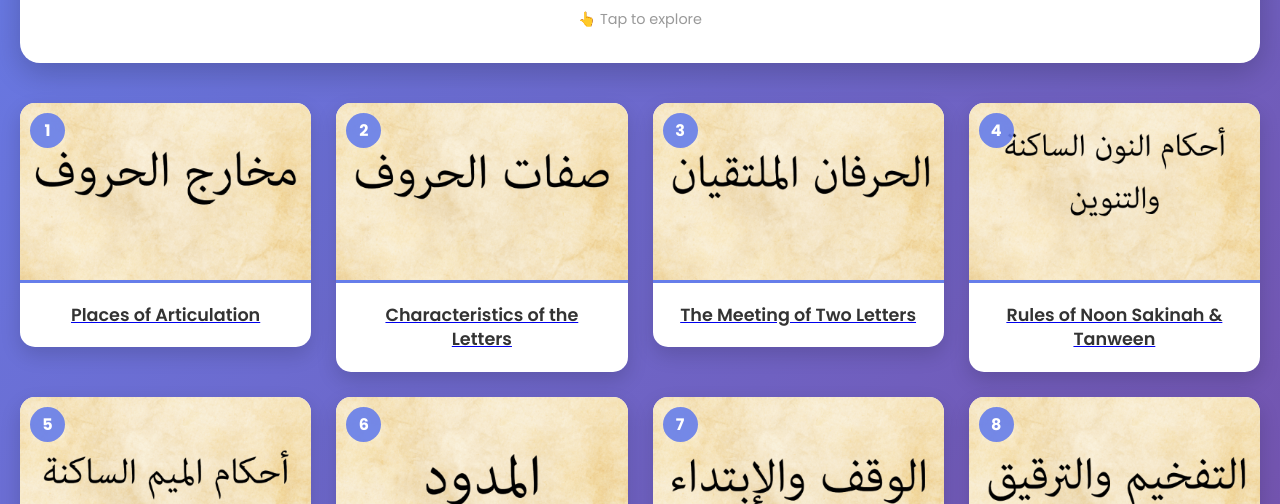
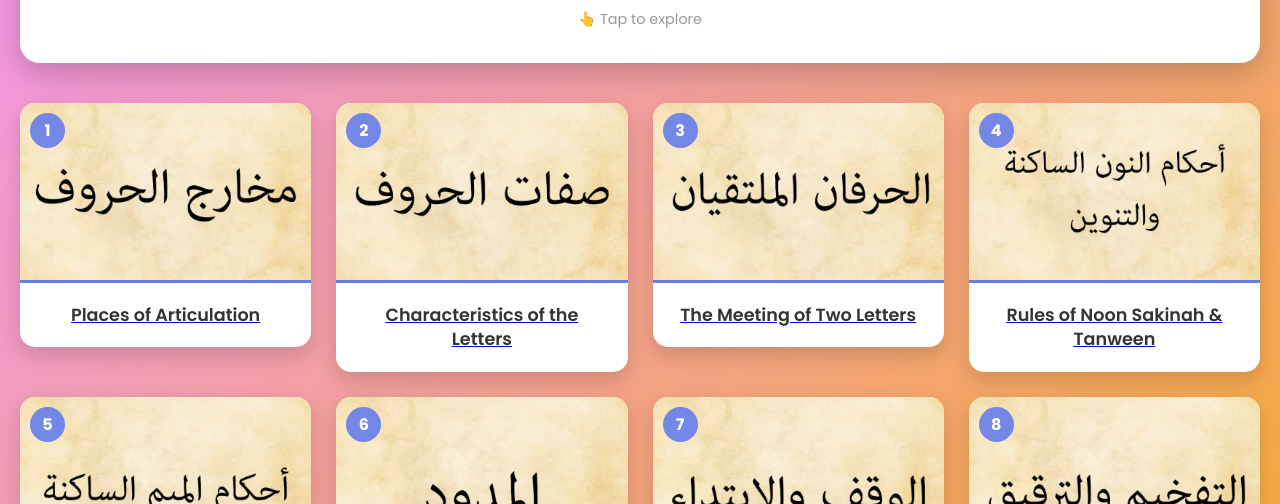
Before and after one commit to mahmoudshal84/interactivetajweedlearning, a plain HTML site: page index.html in a window 1280 px wide. Shown: the part 296-800 px from the top of the page. Drawn offline with Linux system fonts and the light colour scheme.

Commit message:
Update gradient to orange/yellow and adjust image positioning in cards

```diff
--- a/index.html
+++ b/index.html
@@ -16,7 +16,7 @@
 
         body {
             font-family: 'Poppins', sans-serif;
-            background: linear-gradient(135deg, #667eea 0%, #764ba2 100%);
+            background: linear-gradient(135deg, #f093fb 0%, #f5af19 100%);
             min-height: 100vh;
             padding: 20px;
         }
@@ -120,6 +120,7 @@
             width: 100%;
             height: 180px;
             object-fit: cover;
+            object-position: center 35%;
             border-bottom: 3px solid #667eea;
         }
 
```
